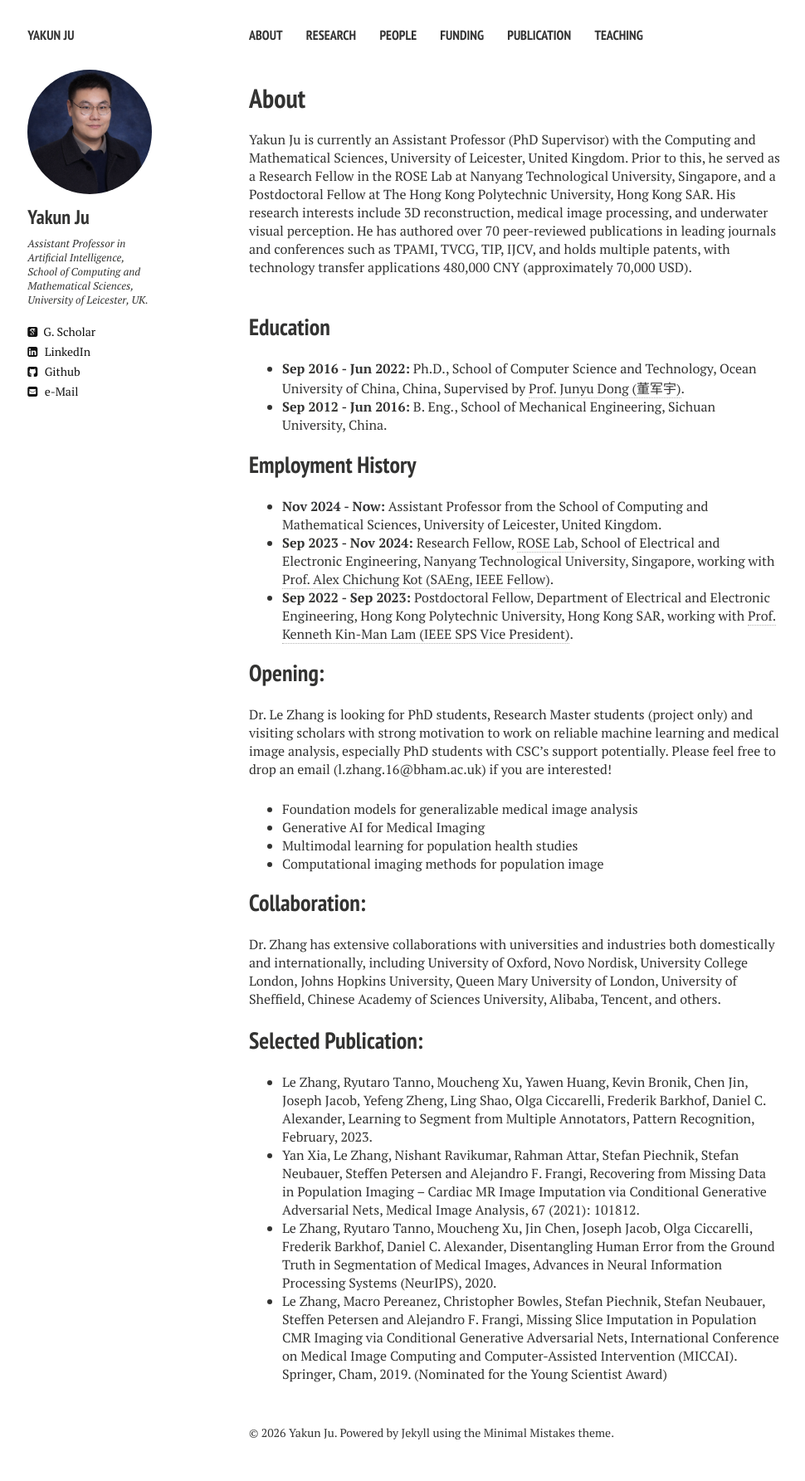
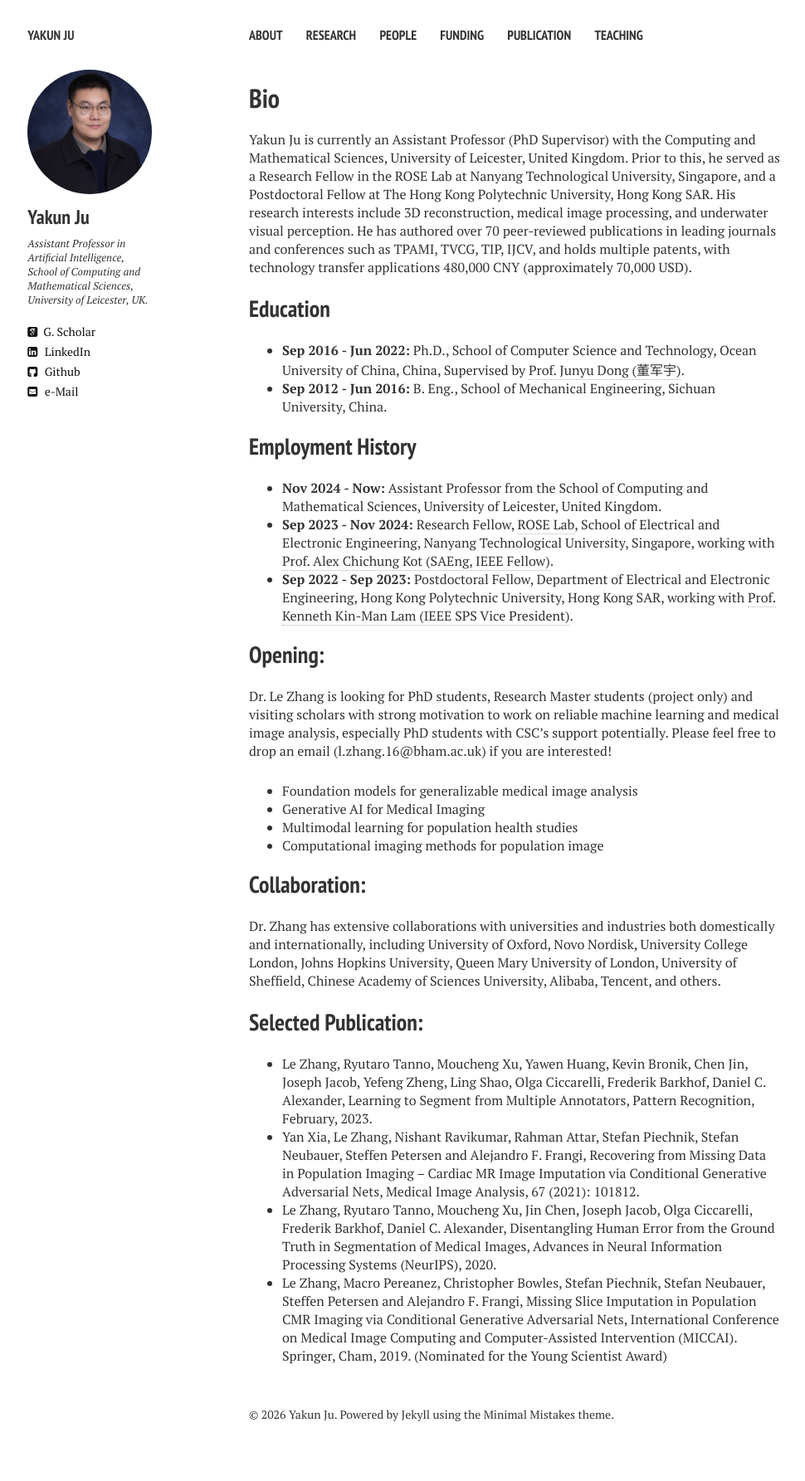
Before and after one commit to Kelvin-Ju/kelvin-ju.github.io, a Jekyll site: the page built from index.md, in a window 1280 px wide. Shown: the whole page at 83% size, without its empty margins (20-990 px from the left). Built offline with Jekyll 4.4.1, drawn with Linux system fonts in a browser that asks for light colours; nearby versions of some CDN libraries; after the commit the page ends 1763 px from its top, so only the background shows below that.

Commit message:
Update index.md

```diff
--- a/index.md
+++ b/index.md
@@ -1,19 +1,18 @@
 ---
 layout: home2
-title: About
+title: Bio
 description: "Yakun Ju's academic homepage"
 tags: [Jekyll, theme, responsive, blog, template]
 ---
 
 Yakun Ju is currently an Assistant Professor (PhD Supervisor) with the Computing and Mathematical Sciences, University of Leicester, United Kingdom. Prior to this, he served as a Research Fellow in the ROSE Lab at Nanyang Technological University, Singapore, and a Postdoctoral Fellow at The Hong Kong Polytechnic University, Hong Kong SAR. His research interests include 3D reconstruction, medical image processing, and underwater visual perception. He has authored over 70 peer-reviewed publications in leading journals and conferences such as TPAMI, TVCG, TIP, IJCV, and holds multiple patents, with technology transfer applications 480,000 CNY (approximately 70,000 USD).
 <br>
-<br>
+
 
 ## Education
 *   **Sep 2016 - Jun 2022:** Ph.D., School of Computer Science and Technology, Ocean University of China, China, Supervised by [Prof. Junyu Dong (董军宇)](https://it.ouc.edu.cn/djy/).
 <br>
 *   **Sep 2012 - Jun 2016:** B. Eng., School of Mechanical Engineering, Sichuan University, China.
-<br>
 
 ## Employment History
 *   **Nov 2024 - Now:** Assistant Professor from the School of Computing and Mathematical Sciences, University of Leicester, United Kingdom.
@@ -21,7 +20,7 @@ Yakun Ju is currently an Assistant Professor (PhD Supervisor) with the Computing
 *   **Sep 2023 - Nov 2024:** Research Fellow, [ROSE Lab](https://www.ntu.edu.sg/rose/about-us/our-people), School of Electrical and Electronic Engineering, Nanyang Technological University, Singapore, working with [Prof. Alex Chichung Kot (SAEng, IEEE Fellow)](https://dr.ntu.edu.sg/entities/person/Kot-Chichung-Alex).
 <br>
 *   **Sep 2022 - Sep 2023:** Postdoctoral Fellow, Department of Electrical and Electronic Engineering, Hong Kong Polytechnic University, Hong Kong SAR, working with [Prof. Kenneth Kin-Man Lam (IEEE SPS Vice President)](https://www.polyu.edu.hk/eee/people/academic-staff-and-teaching-staff/prof-lam-kin-man-kenneth/).
-<br>
+
 
 
 ## Opening:
```
